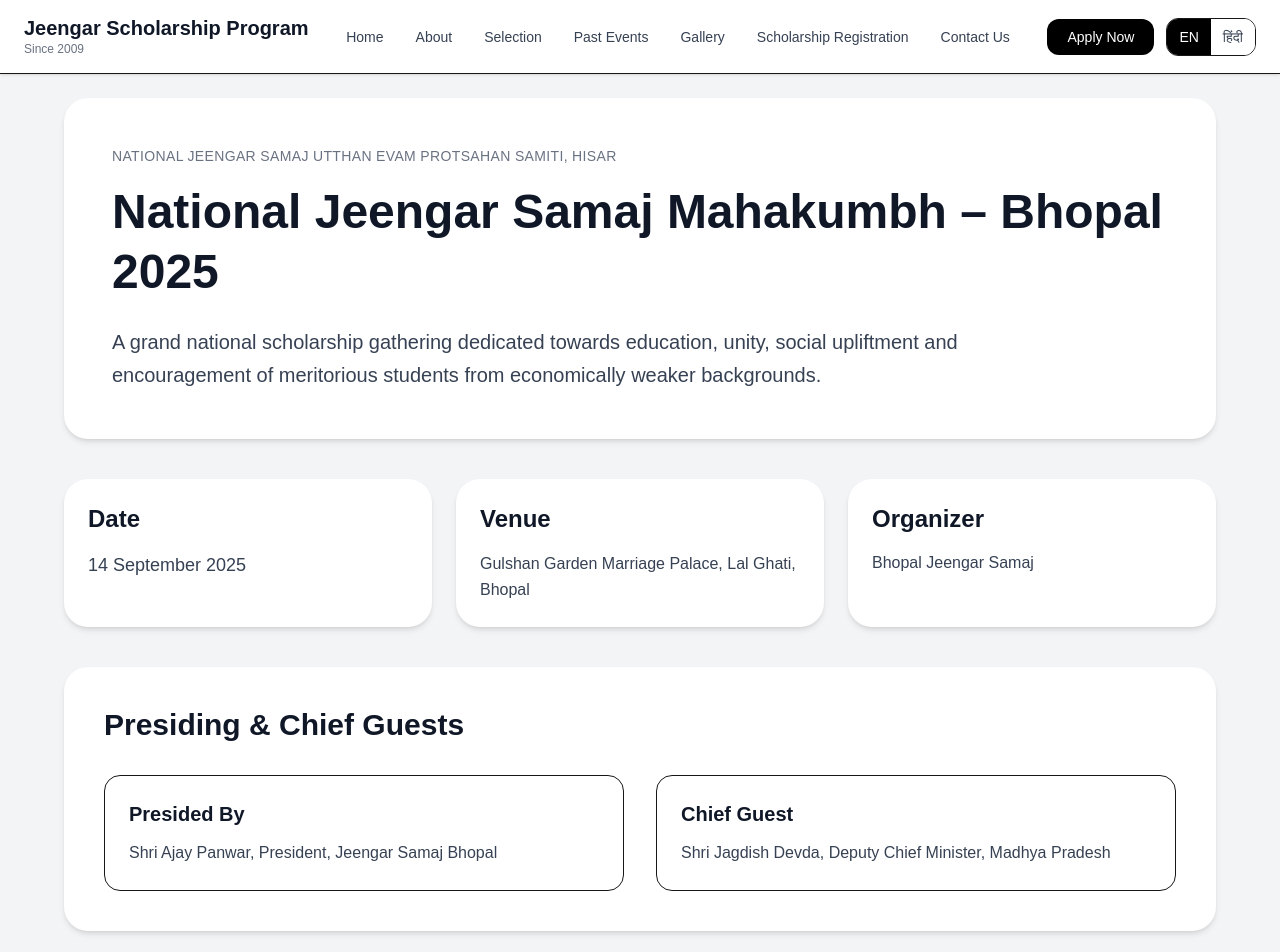
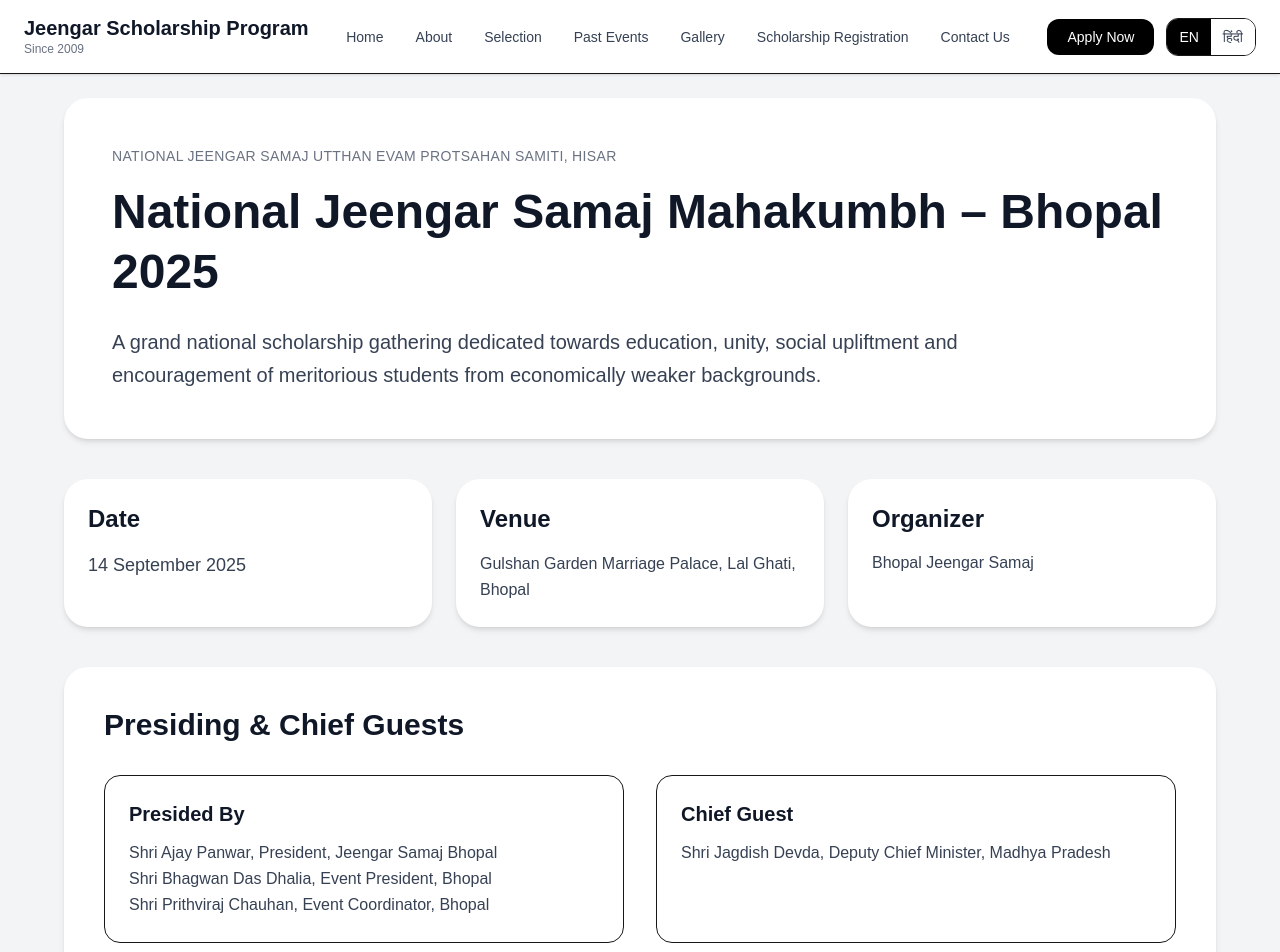
Before and after one commit to RajaKolander/jeengar-scholarship, a Next.js app: page /events/2025 in a window 1280 px wide. Shown: the top 952 px of the page. Built offline with nearby package versions, Linux system fonts and the light colour scheme.

Commit message:
updated detailed Bhopal 2025 event report page

```diff
--- a/app/events/2025/page.tsx
+++ b/app/events/2025/page.tsx
@@ -110,6 +110,18 @@
                 {lang === 'en'
                   ? 'Shri Ajay Panwar, President, Jeengar Samaj Bhopal'
                   : 'श्री अजय पंवार, प्रधान, जीनगर समाज भोपाल'}
+              </p>
+
+              <p className="text-gray-700 leading-relaxed">
+                {lang === 'en'
+                  ? 'Shri Bhagwan Das Dhalia, Event President, Bhopal'
+                  : 'श्री भगवानदास ढालिया, कार्यक्रम अध्यक्ष, भोपाल'}
+              </p>
+
+              <p className="text-gray-700 leading-relaxed">
+                {lang === 'en'
+                  ? 'Shri Prithviraj Chauhan, Event Coordinator, Bhopal'
+                  : 'श्री पृथ्वीराज चौहान, कार्यक्रम संयोजन, भोपाल'}
               </p>
 
             </div>
```
